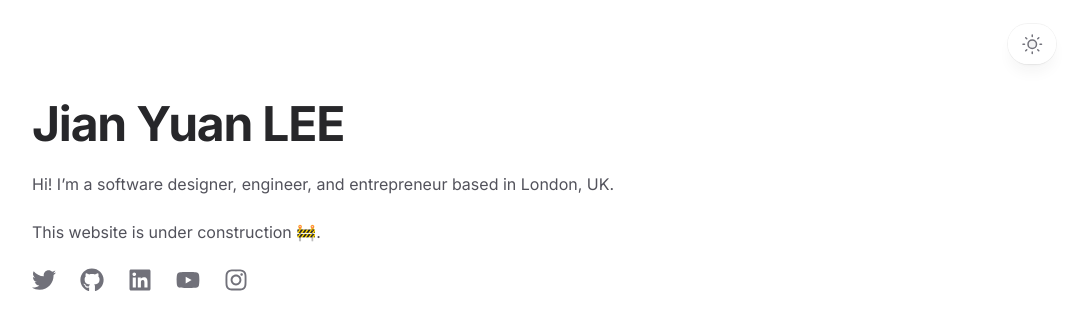
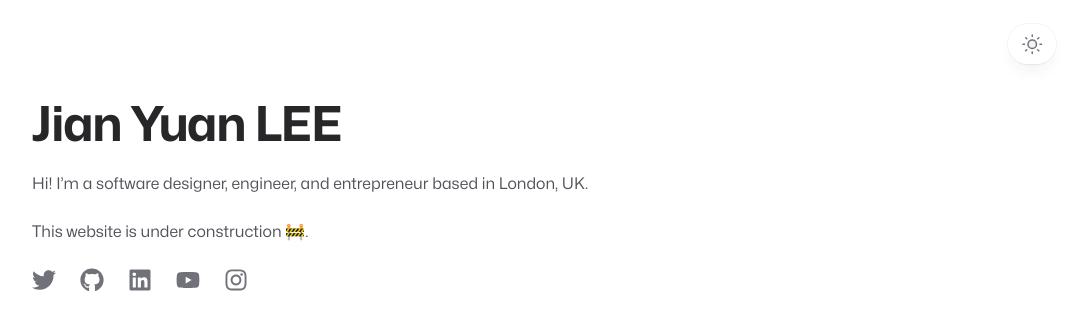
Before and after one commit to jianyuan/jianyuan.io, a Next.js app: page / in a window 1280 px wide. Shown: the top 330 px of the page, without its empty margins (96-1179 px from the left). Built offline with nearby package versions, Linux system fonts and the light colour scheme.

Commit message:
feat: use mona sans

```diff
--- a/src/app/layout.tsx
+++ b/src/app/layout.tsx
@@ -1,14 +1,18 @@
 import "./globals.css";
 
 import { Analytics } from "@vercel/analytics/react";
-import { Inter } from "next/font/google";
+import localFont from "next/font/local";
 
 import { Footer } from "@/components/footer";
 import { Header } from "@/components/header";
 import { Providers } from "@/components/providers";
 import { cn } from "@/utils/cn";
 
-const inter = Inter({ subsets: ["latin"] });
+const monaSans = localFont({
+  src: "../fonts/Mona-Sans.woff2",
+  display: "swap",
+  variable: "--font-mona-sans",
+});
 
 export const metadata = {
   title: "Jian Yuan Lee",
@@ -24,8 +28,8 @@ export default function RootLayout({
     <html lang="en" suppressHydrationWarning>
       <body
         className={cn(
-          inter.className,
-          "flex h-full flex-col bg-zinc-50 dark:bg-black"
+          monaSans.variable,
+          "font-sans flex h-full flex-col bg-zinc-50 dark:bg-black"
         )}
       >
         <Providers>
--- a/tailwind.config.js
+++ b/tailwind.config.ts
@@ -1,5 +1,7 @@
-/** @type {import('tailwindcss').Config} */
-module.exports = {
+import type { Config } from "tailwindcss";
+import { fontFamily } from "tailwindcss/defaultTheme";
+
+const config: Config = {
   darkMode: "class",
   content: [
     "./src/pages/**/*.{js,ts,jsx,tsx,mdx}",
@@ -13,7 +15,12 @@ module.exports = {
         "gradient-conic":
           "conic-gradient(from 180deg at 50% 50%, var(--tw-gradient-stops))",
       },
+      fontFamily: {
+        sans: ["var(--font-mona-sans)", ...fontFamily.sans],
+      },
     },
   },
   plugins: [require("@tailwindcss/typography")],
 };
+
+export default config;
```
Also changed, not shown: src/fonts/Mona-Sans.woff2 (added), 1 other file (tests, documents, lock files or other folders).
